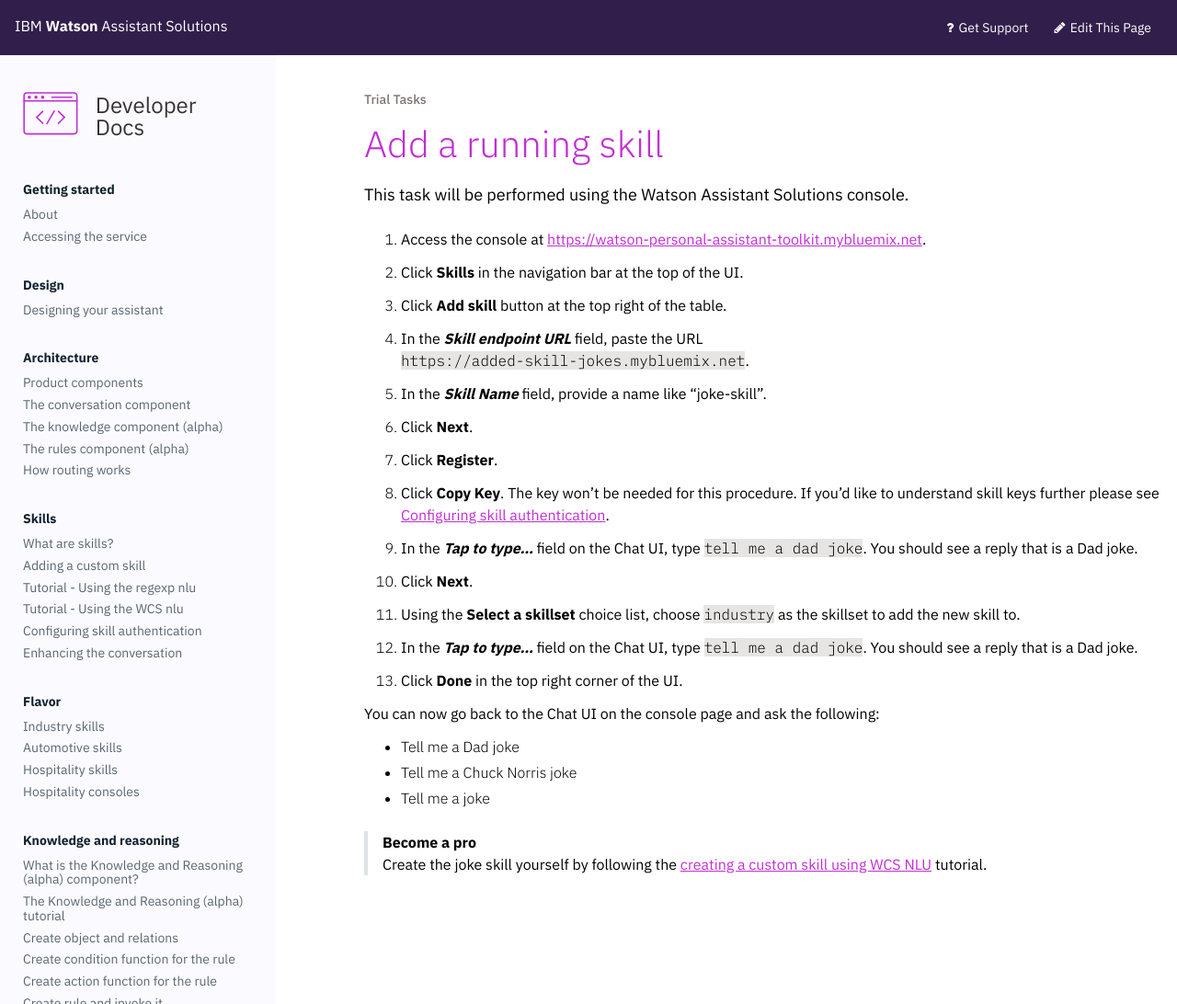
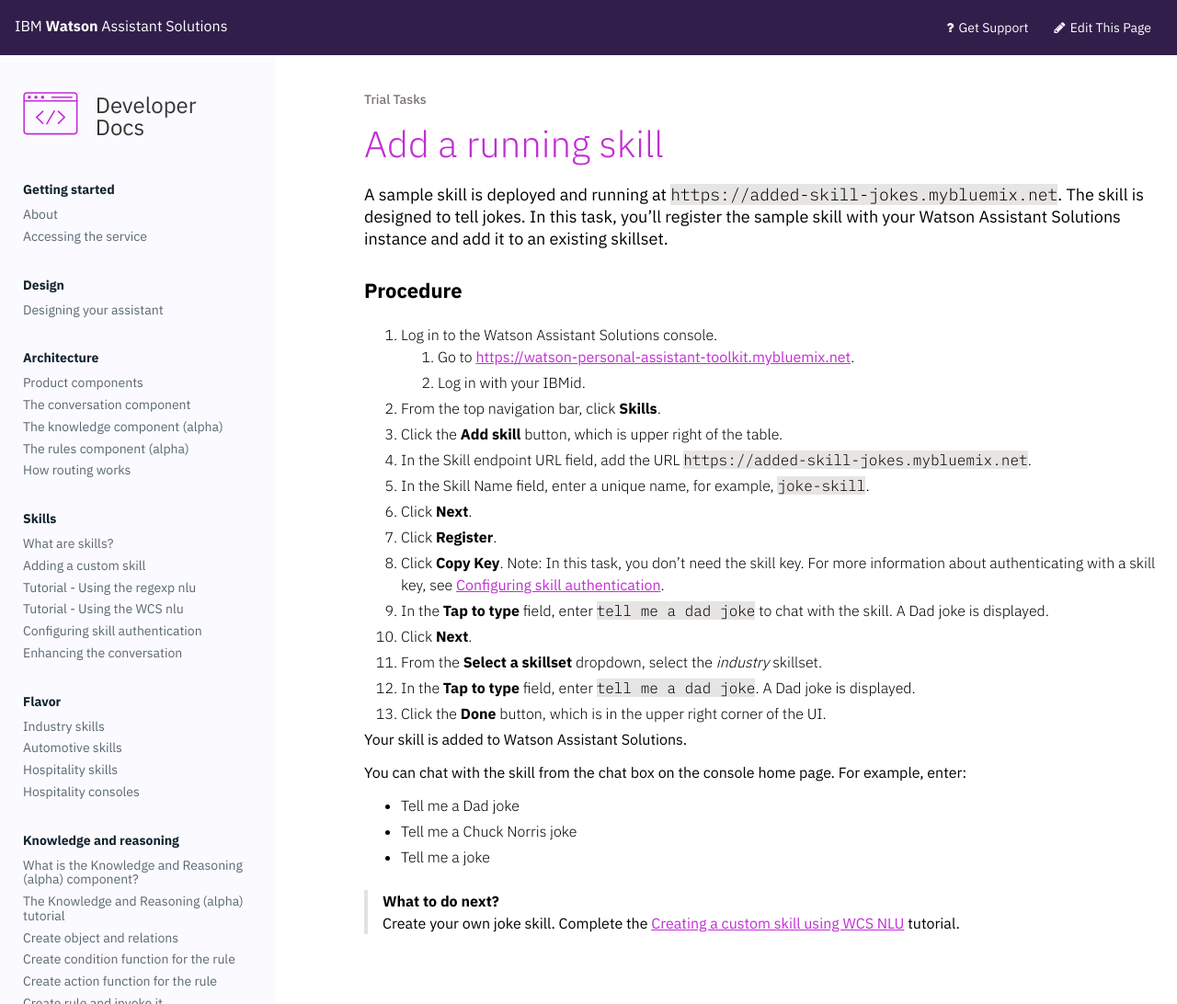
Before and after one commit to Watson-Personal-Assistant/developer, a Jekyll site: the page built from _content/trial/add-running-skill.md, in a window 1280 px wide. Shown: the whole page at 92% size. Built offline with Jekyll 4.4.1, drawn with Linux system fonts in a browser that asks for light colours; some web fonts are replaced.

Commit message:
edited tasks

```diff
--- a/_content/trial/add-running-skill.md
+++ b/_content/trial/add-running-skill.md
@@ -3,39 +3,34 @@
 weight: 20
 ---
 
-This task will be performed using the Watson Assistant Solutions console.
+A sample skill is deployed and running at `https://added-skill-jokes.mybluemix.net`.  The skill is designed to tell jokes. In this task, you’ll register the sample skill with your Watson Assistant Solutions instance and add it to an existing skillset.
 
-1. Access the console at [https://watson-personal-assistant-toolkit.mybluemix.net](https://watson-personal-assistant-toolkit.mybluemix.net).
+### Procedure
 
-2. Click **Skills** in the navigation bar at the top of the UI.
+1. Log in to the Watson Assistant Solutions console.
+    1. Go to [https://watson-personal-assistant-toolkit.mybluemix.net](https://watson-personal-assistant-toolkit.mybluemix.net).
+    2. Log in with your IBMid.
+2. From the top navigation bar, click **Skills**.
+3. Click the **Add skill** button, which is upper right of the table.
+4.	In the Skill endpoint URL field, add the URL
+`https://added-skill-jokes.mybluemix.net`.
+5. In the Skill Name field, enter a unique name, for example, `joke-skill`.
+6. Click **Next**.
+7. Click **Register**.
+8. Click **Copy Key**.  Note: In this task, you don’t need the skill key.  For more information about authenticating with a skill key, see [Configuring skill authentication]({{site.baseurl}}/skills/adding_skill_authentication/).
+9. In the **Tap to type** field, enter  `tell me a dad joke` to chat with the skill. A Dad joke is displayed.
+10. Click **Next**.
+11. From the **Select a skillset** dropdown, select the _industry_ skillset.
+12. In the **Tap to type** field, enter `tell me a dad joke`. A Dad joke is displayed.
+13. Click the **Done** button, which is in the upper right corner of the UI.
 
-3. Click **Add skill** button at the top right of the table.
+Your skill is added to Watson Assistant Solutions.
 
-4. In the **_Skill endpoint URL_** field, paste the URL<br> `https://added-skill-jokes.mybluemix.net`.
-
-5. In the **_Skill Name_** field, provide a name like "joke-skill".
-
-6. Click **Next**.
-
-7. Click **Register**.
-
-8. Click **Copy Key**. The key won't be needed for this procedure. If you'd like to understand skill keys further please see [Configuring skill authentication]({{site.baseurl}}/skill/adding_skill_authentication/).
-
-9. In the **_Tap to type..._** field on the Chat UI, type `tell me a dad joke`.  You should see a reply that is a Dad joke.
-
-10. Click **Next**.
-
-11. Using the **Select a skillset** choice list, choose `industry` as the skillset to add the new skill to.
-
-12. In the **_Tap to type..._** field on the Chat UI, type `tell me a dad joke`.  You should see a reply that is a Dad joke.
-
-13. Click **Done** in the top right corner of the UI.
-
-You can now go back to the Chat UI on the console page and ask the following:
+You can chat with the skill from the chat box on the console home page. For example, enter:
 
 - Tell me a Dad joke
 - Tell me a Chuck Norris joke
 - Tell me a joke
 
->**Become a pro**<br>
-Create the joke skill yourself by following the [creating a custom skill using WCS NLU]({{site.baseurl}}/skills/using-wcs/) tutorial.
+> **What to do next?**<br/>
+Create your own joke skill. Complete the [Creating a custom skill using WCS NLU]({{site.baseurl}}/skills/using-wcs/) tutorial.
```
Also changed, not shown: _content/trial/chat-with-builtin.md (+16 -14 lines), _content/trial/create-skillset.md (+45 -49 lines), _content/trial/emulate-device.md (+3 -3 lines), _content/trial/speak-to-skillset.md (+17 -18 lines).
